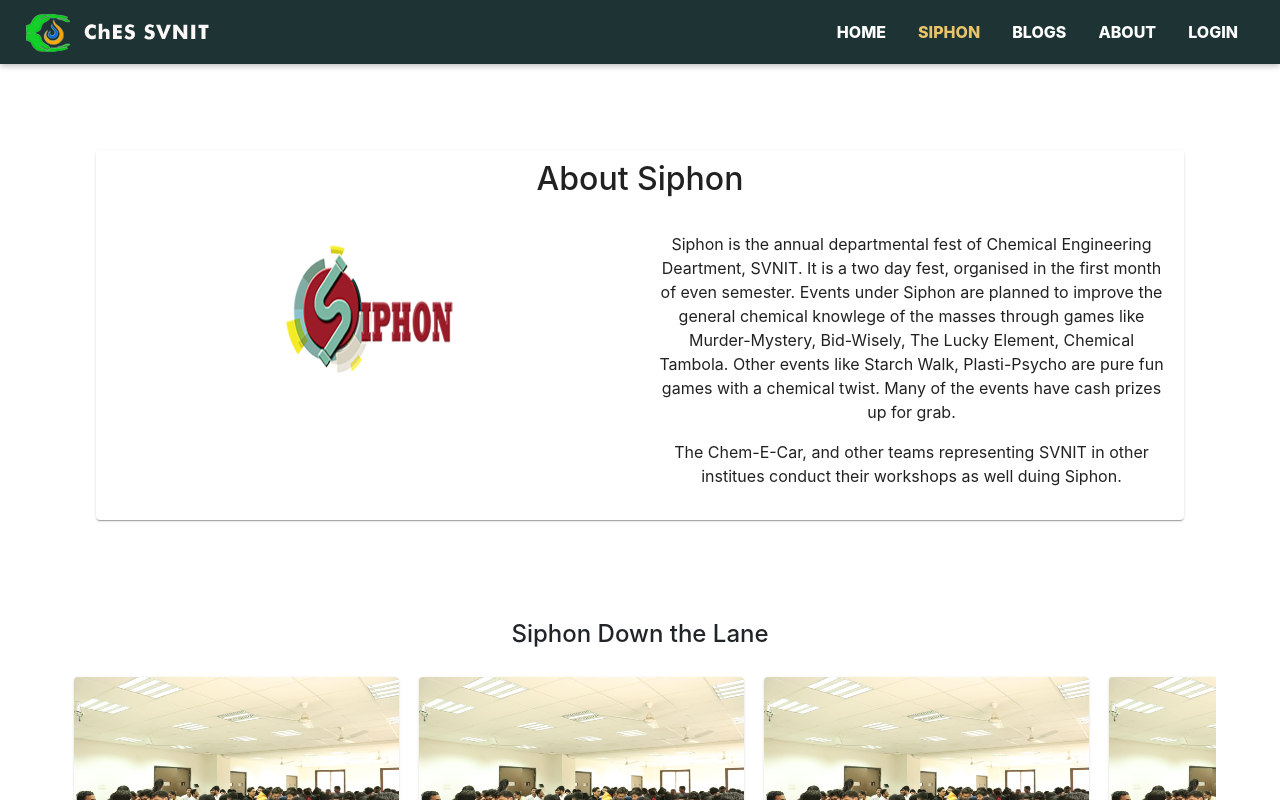
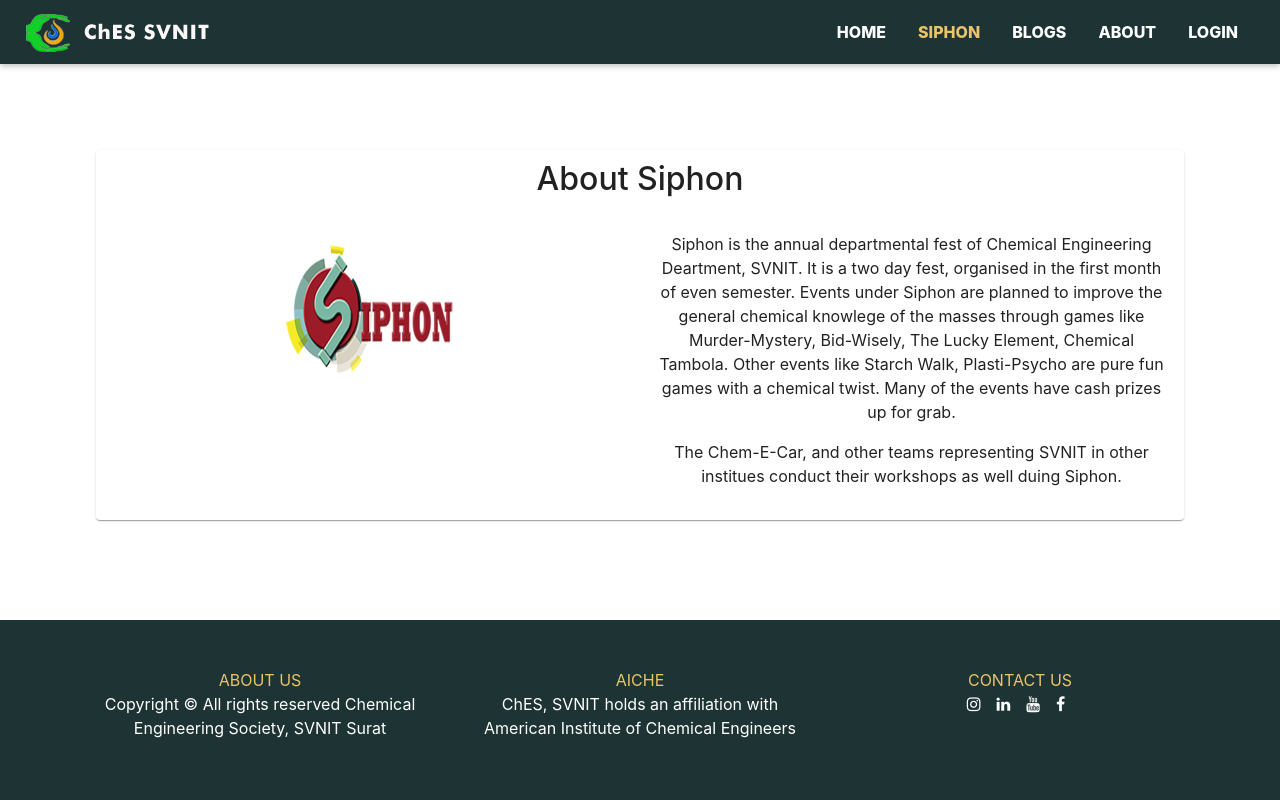
Before and after one commit to RonakAsnani/CHES, a React (Create React App) app in the folder client/: page /siphon in a window 1280 px wide. Shown: the top 800 px of the page. Built offline with nearby package versions, Linux system fonts and the light colour scheme.

Commit message:
feat: added protected routes

```diff
--- a/client/src/App.js
+++ b/client/src/App.js
@@ -12,11 +12,11 @@
 import Blogs from "../src/Blogs/Blogs";
 import CreateBlog from "./Blogs/CreateBlog";
 import SingleBlog from "./Blogs/SingleBlog/SingleBlog";
-
+import NotFound from "./NotFound";
 
 function App() {
-
   const [currentId, setCurrentId] = useState(null);
+  const user = JSON.parse(localStorage.getItem("profile"));
 
   return (
     <Router>
@@ -33,15 +33,21 @@
           <Route path="/blogs" exact>
             <Blogs setCurrentId={setCurrentId} />
           </Route>
-          <Route path="/blogs/create" exact>
-            <CreateBlog currentId={currentId} setCurrentId={setCurrentId} />
-          </Route>
-          <Route path="/blogs/:id" exact>
+          {user && (
+            <Route path="/blogs/create" exact>
+              <CreateBlog currentId={currentId} setCurrentId={setCurrentId} />
+            </Route>
+          )}
+
+          <Route path="/blogs/:id">
             <SingleBlog />
           </Route>
           <Route path="/about" component={About} exact></Route>
           <Route path="/auth" component={Auth} exact></Route>
-          <Route path="/userProfile" component={UserProfile} exact></Route>
+          {user && (
+            <Route path="/userProfile" component={UserProfile} exact></Route>
+          )}
+          <Route component={NotFound} />
         </Switch>
       </main>
       <Footer />
--- a/client/src/Blogs/Blog/Article.js
+++ b/client/src/Blogs/Blog/Article.js
@@ -1,5 +1,5 @@
 import React, { useEffect } from "react";
-import { Link, useHistory } from "react-router-dom";
+import { Link, Redirect, useHistory } from "react-router-dom";
 import {
   Card,
   CardActions,
@@ -34,7 +34,7 @@
   };
 
   const classes = useStyles();
-  const content = truncate(`${article.message}`, 250);
+  const content = truncate(`${article.message}`, 100);
 
   const openArticle = () => {
     history.push(`/blogs/${article._id}`);
--- a/client/src/Blogs/Blogs.js
+++ b/client/src/Blogs/Blogs.js
@@ -31,7 +31,15 @@
           </div>
         </div>
         {!articles.length ? (
-          <CircularProgress />
+          <div
+            style={{
+              padding: "5px",
+              display: "flex",
+              justifyContent: "center",
+            }}
+          >
+            <CircularProgress />
+          </div>
         ) : (
           <div className="row">
             {articles.map((post) => {
--- a/client/src/Blogs/CreateBlog.js
+++ b/client/src/Blogs/CreateBlog.js
@@ -1,26 +1,27 @@
-import React, { useState, useEffect } from 'react';
-import { Typography, TextField, Button, Paper } from '@material-ui/core';
-import FileBase from 'react-file-base64';
-import { useDispatch, useSelector } from 'react-redux';
+import React, { useState, useEffect } from "react";
+import { Typography, TextField, Button, Paper } from "@material-ui/core";
+import FileBase from "react-file-base64";
+import { useDispatch, useSelector } from "react-redux";
 import { useHistory } from "react-router-dom";
 
-import QuillEditor from './Editor/QuillEditor';
-import useStyles from '../shared/UserProfile/styles';
-import { createArticle, updateArticle } from '../actions/articles';
+import QuillEditor from "./Editor/QuillEditor";
+import useStyles from "../shared/UserProfile/styles";
+import { createArticle, updateArticle } from "../actions/articles";
 
 function CreateBlog({ currentId, setCurrentId }) {
-
-    const user = JSON.parse(localStorage.getItem('profile'));
+  const user = JSON.parse(localStorage.getItem("profile"));
   const history = useHistory();
-    const article = useSelector((state) => currentId ? state.articles.find((a) => a._id === currentId) : null);
+  const article = useSelector((state) =>
+    currentId ? state.articles.find((a) => a._id === currentId) : null
+  );
   console.log(article);
   const [postData, setPostData] = useState({
-        title: '',
-        message: '',
-        contributors: '',
-        tags: '',
-        selectedFile: ''
-    })
+    title: "",
+    message: "",
+    contributors: "",
+    tags: "",
+    selectedFile: "",
+  });
   const [content, setContent] = useState("");
   const [files, setFiles] = useState([]);
   const dispatch = useDispatch();
@@ -28,39 +29,41 @@
 
   const onFilesChange = (files) => {
     setFiles(files);
-    }
+  };
 
   const onEditorChange = (value) => {
     setContent(value);
-    }
+  };
 
   const handleSubmit = (e) => {
     e.preventDefault();
     // console.log(postData);
     if (currentId) {
-            dispatch(updateArticle(currentId, { ...postData, name: user?.result?.name }));
+      dispatch(
+        updateArticle(currentId, { ...postData, name: user?.result?.name })
+      );
     } else {
       dispatch(createArticle({ ...postData, name: user?.result?.name }));
     }
     clear();
-        alert("Article Submitted");
+
     history.push("/");
-    }
+  };
 
   useEffect(() => {
     setPostData({ ...postData, message: content });
-    }, [content])
+  }, [content]);
 
   useEffect(() => {
     if (article) {
       setPostData(article);
     }
-    }, [article])
+  }, [article]);
 
   const clear = () => {
     setCurrentId(null);
-        setPostData({ title: '', message: '', tags: '', selectedFile: '' });
-    }
+    setPostData({ title: "", message: "", tags: "", selectedFile: "" });
+  };
 
   if (!user?.result?.name) {
     return (
@@ -69,21 +72,30 @@
           Please Sign In to create Blogs.
         </Typography>
       </Paper>
-        )
+    );
   }
 
   return (
     <React.Fragment>
       <Paper className={classes.paper}>
-                <form autoComplete="off" noValidate className={`${classes.root} ${classes.form}`} onSubmit={handleSubmit}>
-                    <Typography variant="h6">{currentId ? 'EDIT' : 'CREATE'} AN ARTICLE</Typography>
+        <form
+          autoComplete="off"
+          noValidate
+          className={`${classes.root} ${classes.form}`}
+          onSubmit={handleSubmit}
+        >
+          <Typography variant="h6">
+            {currentId ? "EDIT" : "CREATE"} AN ARTICLE
+          </Typography>
           <TextField
             name="title"
             variant="outlined"
             label="Title"
             fullWidth
             value={postData.title}
-                        onChange={(e) => setPostData({ ...postData, title: e.target.value })}
+            onChange={(e) =>
+              setPostData({ ...postData, title: e.target.value })
+            }
           />
           <QuillEditor
             placeholder={"Start Posting Something!"}
@@ -96,7 +108,9 @@
             label="Contributors"
             fullWidth
             value={postData.contributors}
-                        onChange={(e) => setPostData({ ...postData, contributors: e.target.value })}
+            onChange={(e) =>
+              setPostData({ ...postData, contributors: e.target.value })
+            }
           />
           <TextField
             name="tags"
@@ -104,23 +118,33 @@
             label="Tags"
             fullWidth
             value={postData.tags}
-                        onChange={(e) => setPostData({ ...postData, tags: e.target.value.split(',') })}
+            onChange={(e) =>
+              setPostData({ ...postData, tags: e.target.value.split(",") })
+            }
           />
           <div className={classes.fileInput}>
             <FileBase
               type="file"
               multiple={false}
-                            onDone={({ base64 }) => setPostData({ ...postData, selectedFile: base64 })}
+              onDone={({ base64 }) =>
+                setPostData({ ...postData, selectedFile: base64 })
+              }
             />
           </div>
-                    <Button className={classes.buttonSubmit} variant="contained" color="primary" size="large" type="submit" fullWidth>Submit</Button>
+          <Button
+            className={classes.buttonSubmit}
+            variant="contained"
+            color="primary"
+            size="large"
+            type="submit"
+            fullWidth
+          >
+            Submit
+          </Button>
         </form>
       </Paper>
-
-
-
     </React.Fragment>
-    )
+  );
 }
 
-export default CreateBlog
+export default CreateBlog;
--- /dev/null
+++ b/client/src/NotFound.js
@@ -0,0 +1,10 @@
+import React from "react";
+import { Link, Redirect, useHistory } from "react-router-dom";
+
+export default function NotFound() {
+  const history = useHistory();
+  React.useEffect(() => {
+    history.push("/");
+  }, []);
+  return <div></div>;
+}
--- a/client/src/shared/Footer/Footer.js
+++ b/client/src/shared/Footer/Footer.js
@@ -1,42 +1,58 @@
-import React from 'react';
-import { Link } from 'react-router-dom';
-
+import React from "react";
+import { Link } from "react-router-dom";
 
 function Footer() {
   return (
     <footer className="footer" style={{ backgroundColor: "#1D3334" }}>
-            <div style={{textAlign: "center"}} className="container">
+      <div style={{ textAlign: "center" }} className="container">
         <div className="row pt-5 pb-5 justify-content-between">
           <div className="col-md-4 col-sm-6">
-                        <Link to="/about" className="mb-4">ABOUT US</Link>
-                        <p style={{ color: "white" }}>Copyright &copy; All rights reserved Chemical Engineering Society,
-                            SVNIT Surat</p>
+            <Link style={{ color: "#E9C46A" }} to="/about" className="mb-4">
+              ABOUT US
+            </Link>
+            <p style={{ color: "white" }}>
+              Copyright &copy; All rights reserved Chemical Engineering Society,
+              SVNIT Surat
+            </p>
           </div>
           <div className="col-md-4 col-sm-6">
-                        <a href="google.com">AICHE</a>
-                        <p style={{ color: "white" }}>ChES, SVNIT holds an affiliation with American Institute of Chemical Engineers</p>
+            <a style={{ color: "#E9C46A" }} href="google.com">
+              AICHE
+            </a>
+            <p style={{ color: "white" }}>
+              ChES, SVNIT holds an affiliation with American Institute of
+              Chemical Engineers
+            </p>
           </div>
           <div className="col-md-4 col-sm-6">
-                        <h4 style={{ color: "white" }}>Contact Us</h4>
+            <a style={{ color: "#E9C46A" }}>CONTACT US</a>
             <ul className="list-inline">
               <li className="list-inline-item pr-2">
-                                <a href="insta"><i className="fa fa-instagram text-white"></i></a>
+                <a href="https://www.instagram.com/ches_svnit_aiche/?hl=en">
+                  <i className="fa fa-instagram text-white"></i>
+                </a>
               </li>
               <li className="list-inline-item pr-2">
-                                <a href="insta"><i className="fa fa-linkedin text-white"></i></a>
+                <a href="https://www.linkedin.com/company/chemical-engineering-society-svnit/mycompany/?viewAsMember=true">
+                  <i className="fa fa-linkedin text-white"></i>
+                </a>
               </li>
               <li className="list-inline-item pr-2">
-                                <a href="insta"><i className="fa fa-youtube text-white"></i></a>
+                <a href="https://www.youtube.com/channel/UCdRZ6R7sBns_mx-nNixWyfg">
+                  <i className="fa fa-youtube text-white"></i>
+                </a>
               </li>
               <li className="list-inline-item pr-2">
-                                <a href="insta"><i className="fa fa-twitter text-white"></i></a>
+                <a href="https://www.facebook.com/ches.svnit.aiche/photos/?ref=page_internal">
+                  <i className="fa fa-facebook text-white"></i>
+                </a>
               </li>
             </ul>
           </div>
         </div>
       </div>
     </footer>
-    )
+  );
 }
 
-export default Footer
+export default Footer;
--- a/client/src/shared/Navigation/NavLinks.js
+++ b/client/src/shared/Navigation/NavLinks.js
@@ -72,7 +72,12 @@
         )}
         {user?.result && (
           <li>
-            <Button onClick={logout}>LOGOUT</Button>
+            <Button
+              style={{ fontWeight: "bold", font: "inherit" }}
+              onClick={logout}
+            >
+              LOGOUT
+            </Button>
           </li>
         )}
       </ul>
--- a/client/src/shared/Navigation/SideDrawer.css
+++ b/client/src/shared/Navigation/SideDrawer.css
@@ -5,6 +5,7 @@
   z-index: 100;
   height: 100vh;
   width: 70%;
-    background: white;
+  background: #1d3334;
+
   box-shadow: 0 2px 8px rgba(0, 0, 0, 0.26);
 }
--- a/client/src/shared/Navigation/SideDrawer.js
+++ b/client/src/shared/Navigation/SideDrawer.js
@@ -1,23 +1,25 @@
-import React from 'react';
-import ReactDOM from 'react-dom';
-import { CSSTransition } from 'react-transition-group';
+import React from "react";
+import ReactDOM from "react-dom";
+import { CSSTransition } from "react-transition-group";
 
-import './SideDrawer.css';
+import "./SideDrawer.css";
 
-const SideDrawer = props => {
+const SideDrawer = (props) => {
   const content = (
     <CSSTransition
       in={props.show}
-      timeout={200}
+      timeout={100}
       classNames="slide-in-left"
       mountOnEnter
       unmountOnExit
     >
-      <aside className="side-drawer" onClick={props.onClick}>{props.children}</aside>
+      <aside className="side-drawer" onClick={props.onClick}>
+        {props.children}
+      </aside>
     </CSSTransition>
   );
 
-  return ReactDOM.createPortal(content, document.getElementById('drawer-hook'));
+  return ReactDOM.createPortal(content, document.getElementById("drawer-hook"));
 };
 
 export default SideDrawer;
--- a/client/src/shared/siphon/Siphon.js
+++ b/client/src/shared/siphon/Siphon.js
@@ -74,7 +74,7 @@
           </CardContent>
         </CardActionArea>
       </Card>
-      <h4 style={{ textAlign: "center" }}>Siphon Down the Lane</h4>
+      {/* <h4 style={{ textAlign: "center" }}>Siphon Down the Lane</h4>
       <div
         className="card-slider"
         style={{ display: "flex", overflowX: "scroll" }}
@@ -187,7 +187,7 @@
             </CardActionArea>
           </Card>
         </div>
-      </div>
+      </div> */}
     </div>
   );
 }
```
Lines whose indentation alone changed are shown as unchanged.
